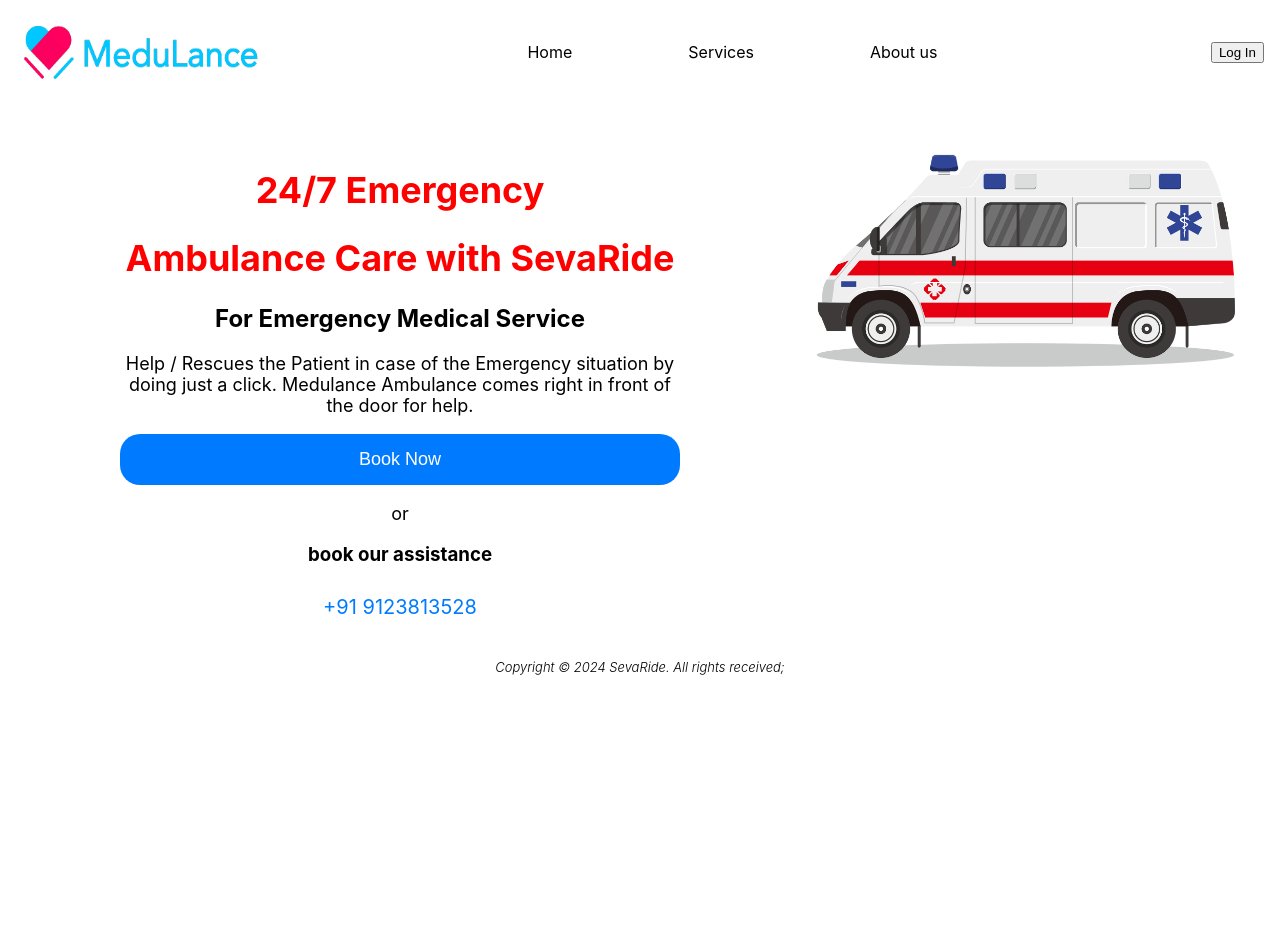
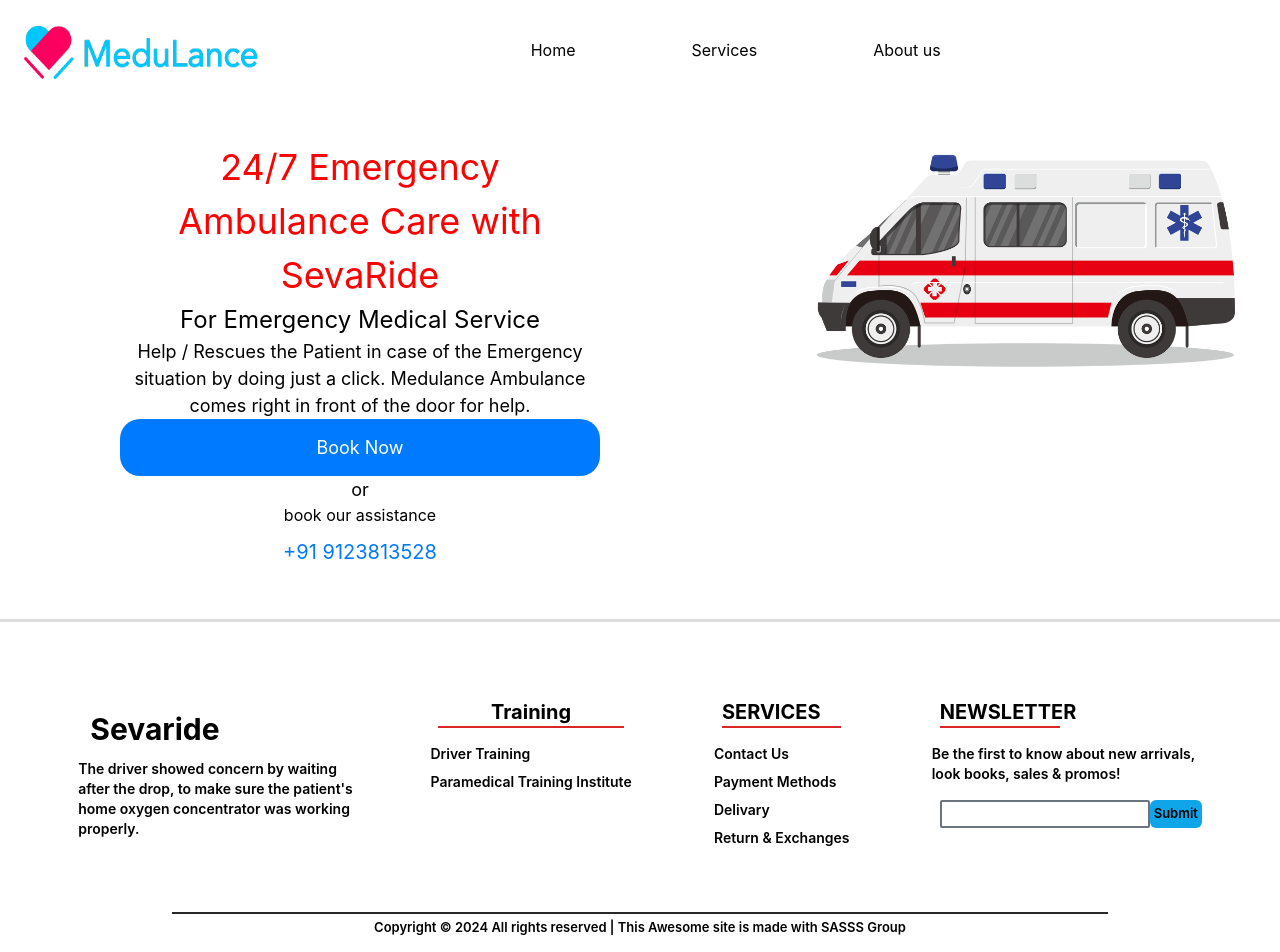
Before and after one commit to Arkajyoti333/E-Ambulance-SEVARIDE, a React (Create React App) app: page / in a window 1280 px wide. Shown: the top 952 px of the page. Before the commit the page ends 800 px from the top, so only its background shows below. Built offline with nearby package versions, Linux system fonts and the light colour scheme.

Commit message:
Add footer components and install Tailwind CSS

```diff
--- a/package.json
+++ b/package.json
@@ -35,5 +35,8 @@
       "last 1 firefox version",
       "last 1 safari version"
     ]
+  },
+  "devDependencies": {
+    "tailwindcss": "^3.4.3"
   }
 }
--- a/src/components/Footer/footer.css
+++ b/src/components/Footer/footer.css
@@ -1,11 +1,16 @@
 .footer{
     font-size: small;
-    font-style: italic;
-    width: 100vw;
+    /* font-style: italic; */
+    /* width: 100vw; */
     background: white;
     display: flex;
     align-items: center;
     justify-content: center;
     font-weight: 300;
     color: black;
+
 }
+.element {
+    border-top: 3px solid #dfdede;
+    border-bottom: 1px dashed #F2F2F2;
+  }
--- a/src/components/Footer/footer.js
+++ b/src/components/Footer/footer.js
@@ -1,12 +1,91 @@
-import React from 'react'
-import './footer.css';
+import React from "react";
+import "./footer.css";
 
 const Footer = () => {
   return (
-    <footer className='footer'>
-        Copyright &#169; 2024 SevaRide. All rights received;
+    <footer className="footer overflow-x-hidden min-w-[100%]">
+      <div class=" relative flex flex-wrap flex-row justify-evenly min-w-full min-h-10 p-4 bg-white mx-1 mt-3 element ">
+        <div className="relative flex flex-wrap flex-row justify-evenly m-5">
+          <div className=" relative flex flex-wrap flex-col justify-center text-left max-w-[25%] h-autotext-black font-semibold m-3 p-3 min-h-9">
+            <a
+              href="/"
+              className="text-3xl font-bold m-3 text-left hover:text-pink-700 hover:scale-110 "
+            >
+              <p>Sevaride</p>
+            </a>
+            <p className="text-sm ">
+              The driver showed concern by waiting after the drop, to make sure
+              the patient's home oxygen concentrator was working properly.
+            </p>
+          </div>
+          <div className=" relative flex flex-wrap flex-col  max-w-[25%] h-auto text-black font-semibold m-3 p-4 min-h-9">
+            <p
+              href="/"
+              className="text-xl text-center font-bold m-3 border-b-2 border-red-600 hover:text-red-600"
+            >
+              <p>Training</p>
+            </p>
+            <a href="###" className="text-sm items-start text-left m-1 ">
+              Driver Training
+            </a>
+            <a href="###" className="text-sm items-start text-left m-1 ">
+              Paramedical Training Institute
+            </a>
+          </div>
+          <div className=" relative flex flex-wrap flex-col  max-w-[25%] h-auto text-black font-semibold m-3 p-4 min-h-9">
+            <p
+              href="/"
+              className="text-xl font-bold m-3  border-b-2 border-red-600  hover:text-red-600"
+            >
+              <p>SERVICES</p>
+            </p>
+            <a href="###" className="text-sm items-start text-left m-1 ">
+              Contact Us
+            </a>
+            <a href="###" className="text-sm items-start text-left m-1 ">
+              Payment Methods
+            </a>
+            <a href="###" className="text-sm  items-start text-left m-1">
+              Delivary
+            </a>
+            <a href="###" className="text-sm items-start text-left m-1">
+              Return & Exchanges
+            </a>
+          </div>
+          <div className=" relative flex flex-wrap flex-col  max-w-[25%] h-auto text-black font-semibold m-3 p-4 min-h-9">
+            <p
+              href="/"
+              className="text-xl font-bold m-3 border-b-2 border-red-600 max-w-[120px]  hover:text-red-600 "
+            >
+              NEWSLETTER
+            </p>
+            <p className="text-sm items-start text-left m-1 ">
+              Be the first to know about new arrivals, look books, sales &
+              promos!
+            </p>
+            <div className="relative flex  flex-row m-3">
+              <input type="email" name="Email" id="" className="border-2 border-gray-500 rounded-sm" />
+              <button
+                type="submit"
+                className="hover:bg-sky-300  hover:text-red-600"
+              >
+                <p className=" font-semibold bg-sky-500 p-1 rounded-md ">
+                  Submit
+                </p>
+              </button>
+            </div>
+          </div>
+        </div>
+
+        <div className="relative flex flex-wrap flex-row justify-evenly min-w-screen m-3 p-1 border-t-2 border-[#292929] min-w-[75%]">
+          <p className="text-black font-semibold">
+            Copyright © 2024 All rights reserved | This Awesome site is made
+            with SASSS  Group
+          </p>
+        </div>
+      </div>
     </footer>
   );
-}
+};
 
 export default Footer;
--- a/src/index.css
+++ b/src/index.css
@@ -1,3 +1,7 @@
+@tailwind base;
+@tailwind components;
+@tailwind utilities;
+
 body {
   margin: 0;
   font-family: -apple-system, BlinkMacSystemFont, 'Segoe UI', 'Roboto', 'Oxygen',
--- /dev/null
+++ b/tailwind.config.js
@@ -0,0 +1,10 @@
+/** @type {import('tailwindcss').Config} */
+module.exports = {
+  content: [
+    "./src/**/*.{js,jsx,ts,tsx}",
+  ],
+  theme: {
+    extend: {},
+  },
+  plugins: [],
+}
```
Also changed, not shown: 1 other file (tests, documents, lock files or other folders).
